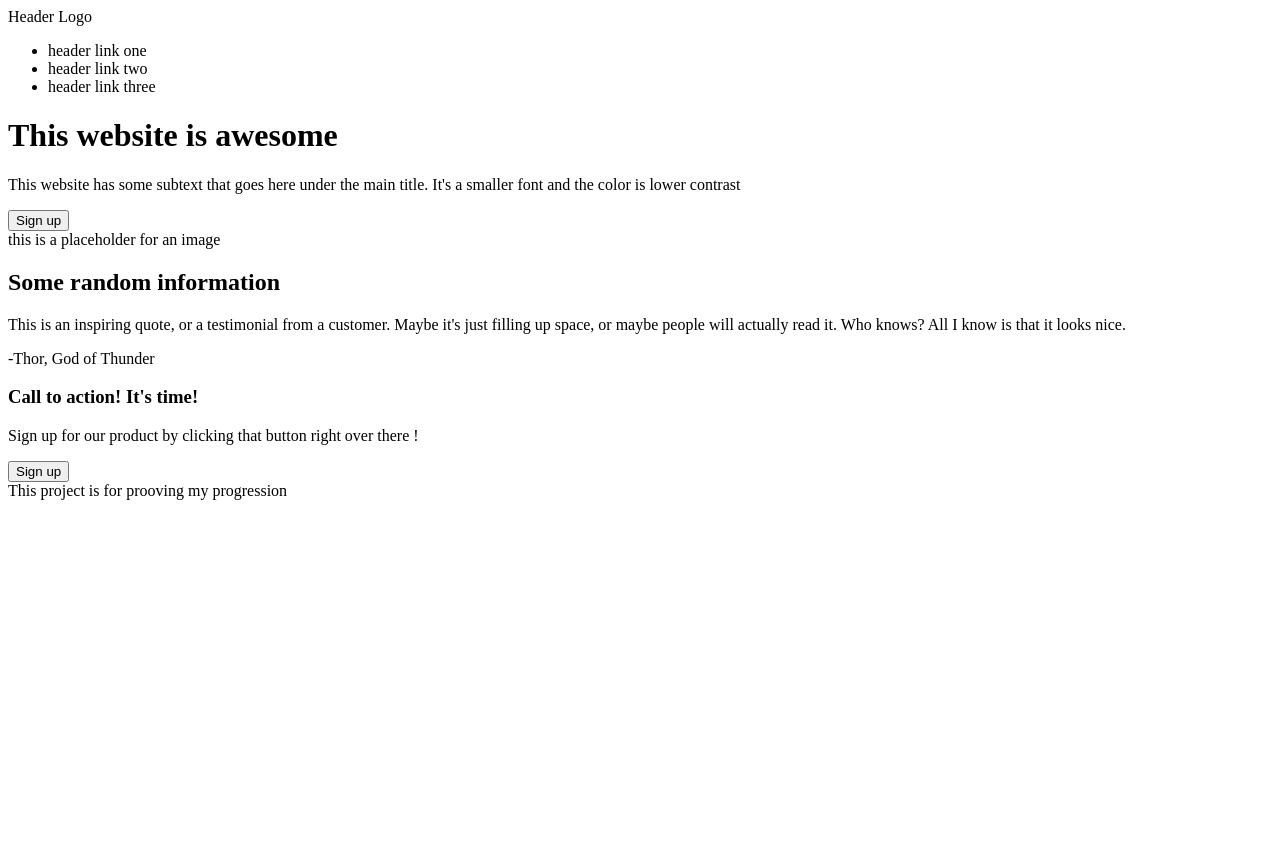
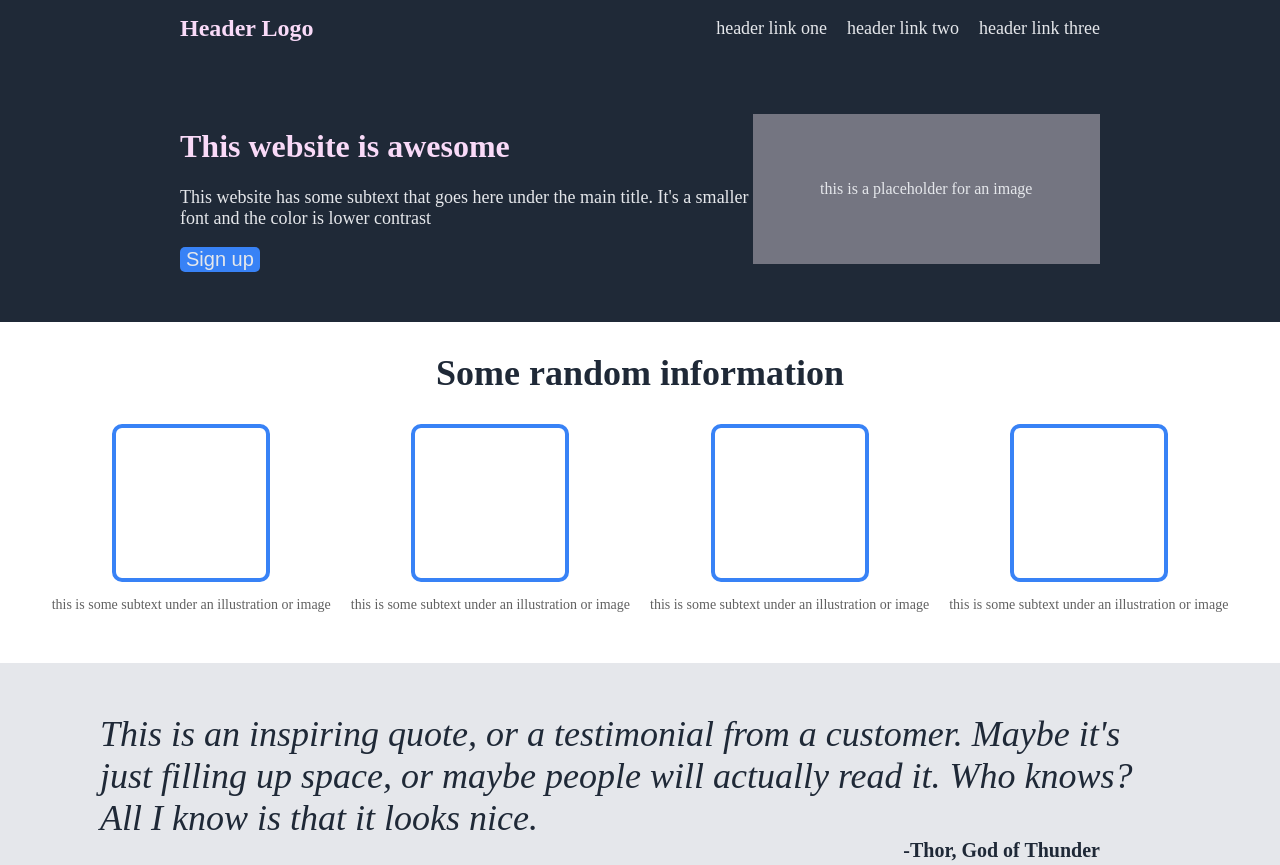
Before and after one commit to CeliTop/FlexTraining, a plain HTML site: page index.html in a window 1280 px wide. Shown: the top 865 px of the page. Before the commit the page ends 800 px from the top, so only its background shows below. Drawn offline with Linux system fonts and the light colour scheme.

Commit message:
ADD CSS base structure

```diff
--- a/index.html
+++ b/index.html
@@ -9,11 +9,11 @@
   </head>
   <body>
     <div class="header">
-      <div>Header Logo</div>
+      <div class="logo">Header Logo</div>
       <ul>
-        <li>header link one</li>
-        <li>header link two</li>
-        <li>header link three</li>
+        <li><a href="#">header link one</a></li>
+        <li><a href="#">header link two</a></li>
+        <li><a href="#">header link three</a></li>
       </ul>
     </div>
 
@@ -21,7 +21,7 @@
       <div class="first">
         <div class="left">
           <h1>This website is awesome</h1>
-          <p>
+          <p class="description">
             This website has some subtext that goes here under the main title.
             It's a smaller font and the color is lower contrast
           </p>
@@ -34,27 +34,40 @@
       <div class="second">
         <h2>Some random information</h2>
         <div class="photos">
-          <div class="photo"></div>
-          <div class="photodescription"></div>
-
-          <div class="photo"></div>
-          <div class="photodescription"></div>
-
-          <div class="photo"></div>
-          <div class="photodescription"></div>
-
-          <div class="photo"></div>
-          <div class="photodescription"></div>
+          <div class="case">
+            <div class="photo"></div>
+            <div class="photodescription">
+              this is some subtext under an illustration or image
+            </div>
+          </div>
+          <div class="case">
+            <div class="photo"></div>
+            <div class="photodescription">
+              this is some subtext under an illustration or image
+            </div>
+          </div>
+          <div class="case">
+            <div class="photo"></div>
+            <div class="photodescription">
+              this is some subtext under an illustration or image
+            </div>
+          </div>
+          <div class="case">
+            <div class="photo"></div>
+            <div class="photodescription">
+              this is some subtext under an illustration or image
+            </div>
+          </div>
         </div>
       </div>
       <div class="third">
-        <p>
+        <p class="quote">
           This is an inspiring quote, or a testimonial from a customer. Maybe
           it's just filling up space, or maybe people will actually read it. Who
           knows? All I know is that it looks nice.
         </p>
 
-        <p>-Thor, God of Thunder</p>
+        <p class="author">-Thor, God of Thunder</p>
       </div>
       <div class="fourth">
         <div class="container">
--- a/style.css
+++ b/style.css
@@ -0,0 +1,182 @@
+body {
+  margin: 0;
+}
+
+.header {
+  display: flex;
+  justify-content: space-between;
+  background: #1f2937;
+  padding: 0 180px;
+}
+
+.logo {
+  display: flex;
+  align-items: center;
+  color: #f9daf8;
+  font-size: 24px;
+  font-weight: 800;
+}
+
+ul {
+  list-style: none;
+  display: flex;
+  gap: 20px;
+  font-size: 18px;
+}
+
+a {
+  text-decoration: none;
+  color: #e5e7eb;
+}
+.main {
+  display: flex;
+  flex-direction: column;
+}
+
+.first {
+  display: flex;
+  align-items: center;
+  justify-content: space-between;
+  background: #1f2937;
+  padding: 50px 180px;
+}
+
+.first h1 {
+  color: #f9daf8;
+  font-weight: 800;
+  size: 48px;
+}
+
+.description {
+  color: #e5e7eb;
+  font-size: 18px;
+}
+
+.first button {
+  color: #e5e7eb;
+  background-color: #3882f6;
+  border: 0;
+  font-size: 20px;
+  border-radius: 5px;
+}
+
+.first .right {
+  color: #e5e7eb;
+  background-color: rgb(116, 117, 129);
+  height: 150px;
+  width: 500px;
+  display: flex;
+  align-items: center;
+  justify-content: center;
+  text-align: center;
+}
+
+.second {
+  margin-bottom: 50px;
+}
+
+.second h2 {
+  text-align: center;
+  font-size: 36px;
+  color: #1f2937;
+  font-weight: 800;
+}
+
+.photos {
+  display: flex;
+  justify-content: center;
+  gap: 20px;
+}
+
+.case {
+  display: flex;
+  flex-direction: column;
+  align-items: center;
+  gap: 15px;
+  flex-wrap: wrap;
+  font-size: 14px;
+  text-align: center;
+}
+
+.photodescription {
+  color: rgb(97, 97, 97);
+}
+
+.photo {
+  width: 150px;
+  height: 150px;
+  border-radius: 10px;
+  border: solid 4px #3882f6;
+}
+
+.third {
+  background-color: #e5e7eb;
+  padding: 50px 100px;
+}
+
+.quote {
+  font-size: 36px;
+  font-weight: 300;
+  font-style: italic;
+  color: #1f2937;
+  margin: 0;
+}
+
+.author {
+  text-align: right;
+  font-weight: 800;
+  color: #1f2937;
+  font-size: 20px;
+  margin: 0 80px 0 auto;
+}
+
+.fourth {
+  display: flex;
+  justify-content: center;
+  align-items: center;
+  padding: 50px;
+}
+
+.fourth .container {
+  background-color: #3882f6;
+  color: #f9daf8;
+  border-radius: 10px;
+  display: flex;
+  justify-content: space-between;
+  align-items: center;
+  gap: 50px;
+  margin: 20px 100px;
+}
+
+.container .left {
+  margin-left: 40px;
+}
+
+.fourth h3 {
+  margin: 20px 0 2px 0;
+  padding: 0;
+}
+
+.fourth p {
+  margin: 0 0 20px 0;
+  padding: 0;
+}
+
+.container button {
+  margin-right: 40px;
+  font-size: 20px;
+  border: solid 2px #f9daf8;
+  background-color: #3882f6;
+  color: #f9daf8;
+  border-radius: 10px;
+  padding: 5px 10px;
+}
+
+.footer {
+  display: flex;
+  justify-content: center;
+  align-items: center;
+  background-color: #1f2937;
+  color: #e5e7eb;
+  padding: 20px;
+}
```
